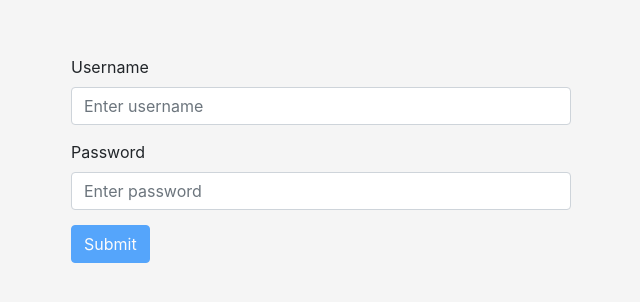
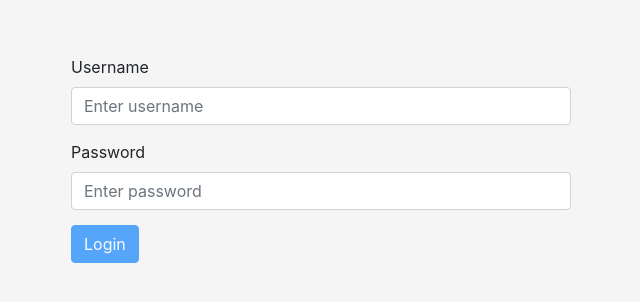
Before and after one commit to Akhmadjon-dev/error-handling-react-form, a React (Create React App) app: page / in a window 1280 px wide. Shown: the top 302 px of the page, without its empty margins (319-959 px from the left). Built offline with nearby package versions, Linux system fonts and the light colour scheme.

Commit message:
form btn extracted

```diff
--- a/src/components/form.js
+++ b/src/components/form.js
@@ -1,5 +1,6 @@
 import React, { Component } from "react";
 import Joi from "joi-browser";
+import { Button } from "react-bootstrap";
 export default class Form extends Component {
   state = {
     data: {},
@@ -60,4 +61,9 @@ export default class Form extends Component {
     // cal server methods
     this.doSubmit();
   };
+  renderBtn = (label) => (
+    <Button disabled={this.validate()} variant="primary" type="submit">
+      {label}
+    </Button>
+  );
 }
--- a/src/components/login.js
+++ b/src/components/login.js
@@ -41,10 +41,7 @@ export default class Login extends FormComponent {
             name="password"
             error={errors.password}
           />
-
-          <Button disabled={this.validate()} variant="primary" type="submit">
-            Submit
-          </Button>
+          {this.renderBtn("Login")}
         </Form>
       </div>
     );
```
